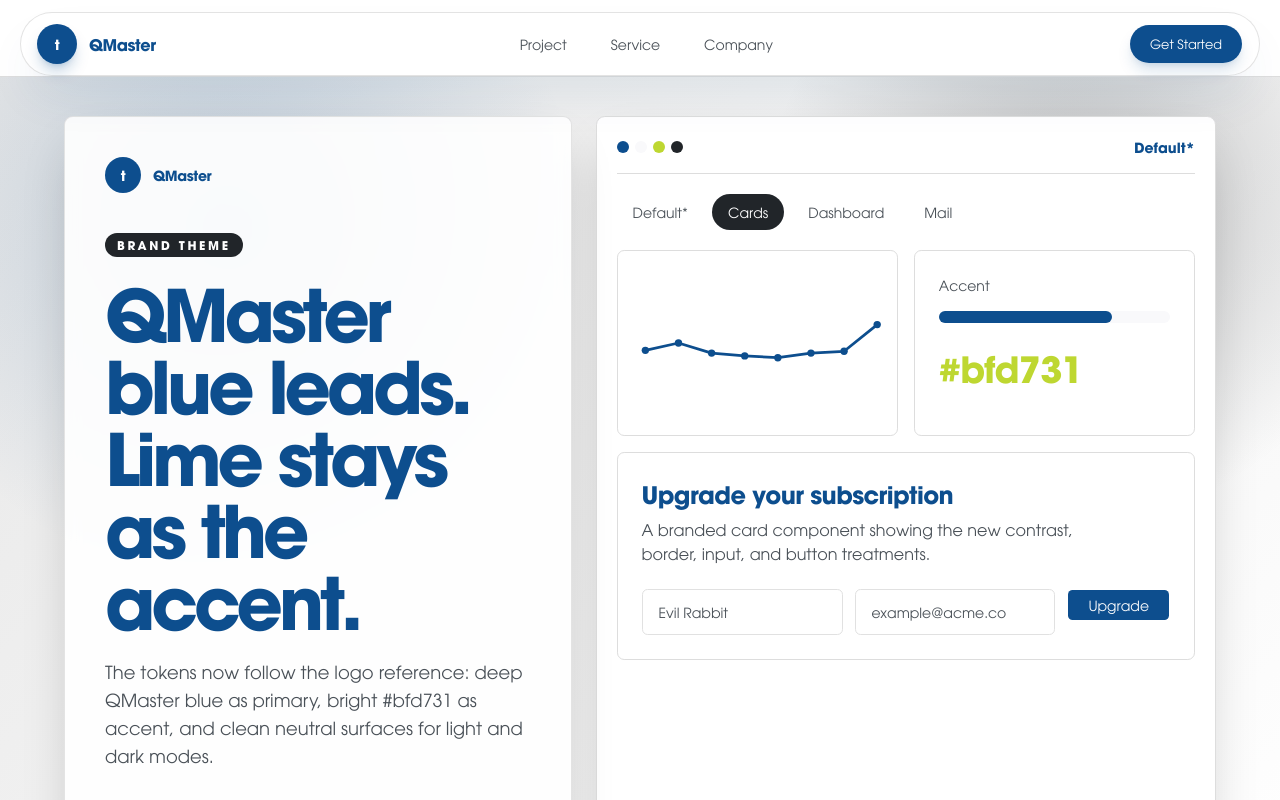
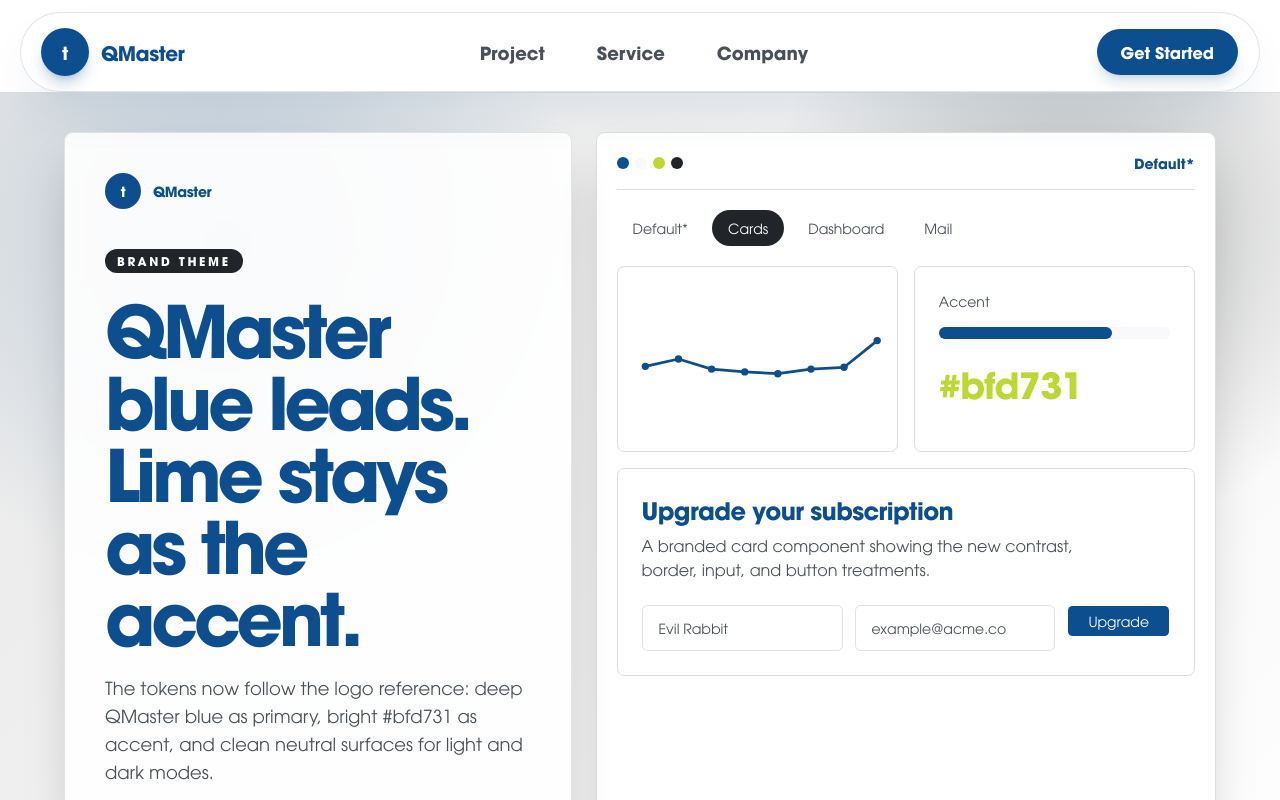
Before and after one commit to nguyenhcp2004/naman, a Next.js app in the folder apps/web/: page / in a window 1280 px wide. Shown: the top 800 px of the page. Built offline with nearby package versions, Linux system fonts and the light colour scheme.

Commit message:
feat: update font size

```diff
--- a/apps/web/components/layout/site-header.tsx
+++ b/apps/web/components/layout/site-header.tsx
@@ -17,15 +17,15 @@ export function SiteHeader() {
 
   return (
     <header className="sticky top-0 z-50 px-3 pt-3 sm:px-5">
-      <div className="mx-auto flex h-16 w-full max-w-7xl items-center justify-between rounded-full border border-border/80 bg-background/88 px-3 shadow-2xl shadow-primary/10 backdrop-blur-xl sm:px-4">
-        <Link className="group flex items-center gap-3 rounded-full pr-2 font-semibold tracking-tight" href="/">
-          <span className="grid size-10 place-items-center rounded-full bg-primary text-sm text-primary-foreground shadow-lg shadow-primary/25 transition group-hover:scale-105">
+      <div className="mx-auto flex h-[4.5rem] w-full max-w-7xl items-center justify-between rounded-full border border-border/80 bg-background/90 px-3 shadow-2xl shadow-primary/10 backdrop-blur-xl sm:h-20 sm:px-5">
+        <Link className="group flex items-center gap-3 rounded-full pr-2 text-lg font-bold tracking-tight sm:text-xl" href="/">
+          <span className="grid size-11 place-items-center rounded-full bg-primary text-base text-primary-foreground shadow-lg shadow-primary/25 transition group-hover:scale-105 sm:size-12 sm:text-lg">
             t
           </span>
           <span className="hidden sm:inline">QMaster</span>
         </Link>
 
-        <nav aria-label="Main navigation" className="flex items-center gap-1 text-sm font-medium text-muted-foreground sm:gap-3">
+        <nav aria-label="Main navigation" className="flex items-center gap-1 text-base font-semibold text-muted-foreground sm:gap-3 sm:text-lg">
           {navigationItems.map((item) => {
             const isActive = pathname === item.href
 
@@ -33,7 +33,7 @@ export function SiteHeader() {
               <Link
                 aria-current={isActive ? "page" : undefined}
                 className={cn(
-                  "group relative px-3 py-2 transition hover:text-foreground sm:px-4",
+                  "group relative px-3 py-2.5 transition hover:text-foreground sm:px-5 sm:py-3",
                   "after:absolute after:inset-x-3 after:bottom-1 after:h-0.5 after:origin-left after:rounded-full after:bg-accent after:transition-transform after:duration-300 sm:after:inset-x-4",
                   isActive
                     ? "text-foreground after:scale-x-100"
@@ -48,7 +48,7 @@ export function SiteHeader() {
           })}
         </nav>
 
-        <Button asChild className="hidden h-10 rounded-full px-5 shadow-lg shadow-primary/15 sm:inline-flex" size="sm">
+        <Button asChild className="hidden h-12 rounded-full px-6 text-base font-bold shadow-lg shadow-primary/15 sm:inline-flex" size="sm">
           <Link href="/service">Get Started</Link>
         </Button>
       </div>
```
